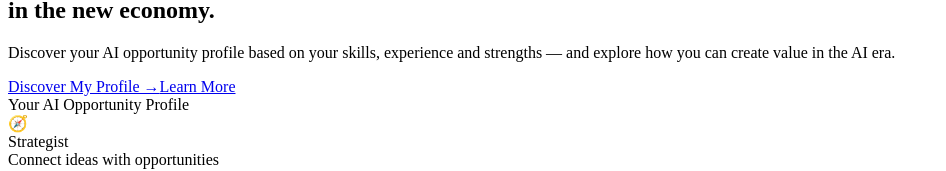
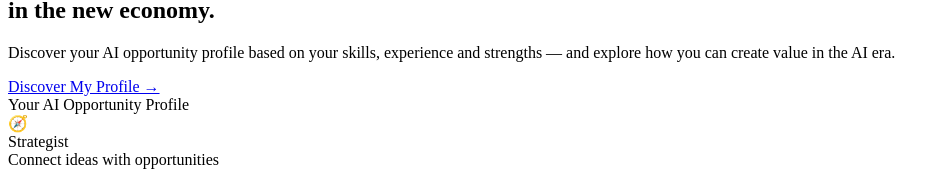
Before and after one commit to dynhyper-collab/ai-opportunity-compass, a Next.js app: page / in a window 1280 px wide. Shown: the part 158-329 px from the top of the page, without its empty margins (0-946 px from the left). Built offline with nearby package versions, Linux system fonts and the light colour scheme.

Commit message:
Update page.js

```diff
--- a/app/page.js
+++ b/app/page.js
@@ -70,14 +70,6 @@ export default function Home() {
                 className="px-8 py-4 bg-blue-600 hover:bg-blue-700 text-white font-semibold rounded-xl transition-all duration-200 shadow-lg hover:shadow-xl text-center"
               >
                 Discover My Profile →
-              </a>
-
-
-              <a
-                href="#learn-more"
-                className="px-8 py-4 bg-white hover:bg-slate-50 text-slate-900 font-semibold rounded-xl border border-slate-200 transition-all duration-200 text-center"
-              >
-                Learn More
               </a>
 
             </div>
```
